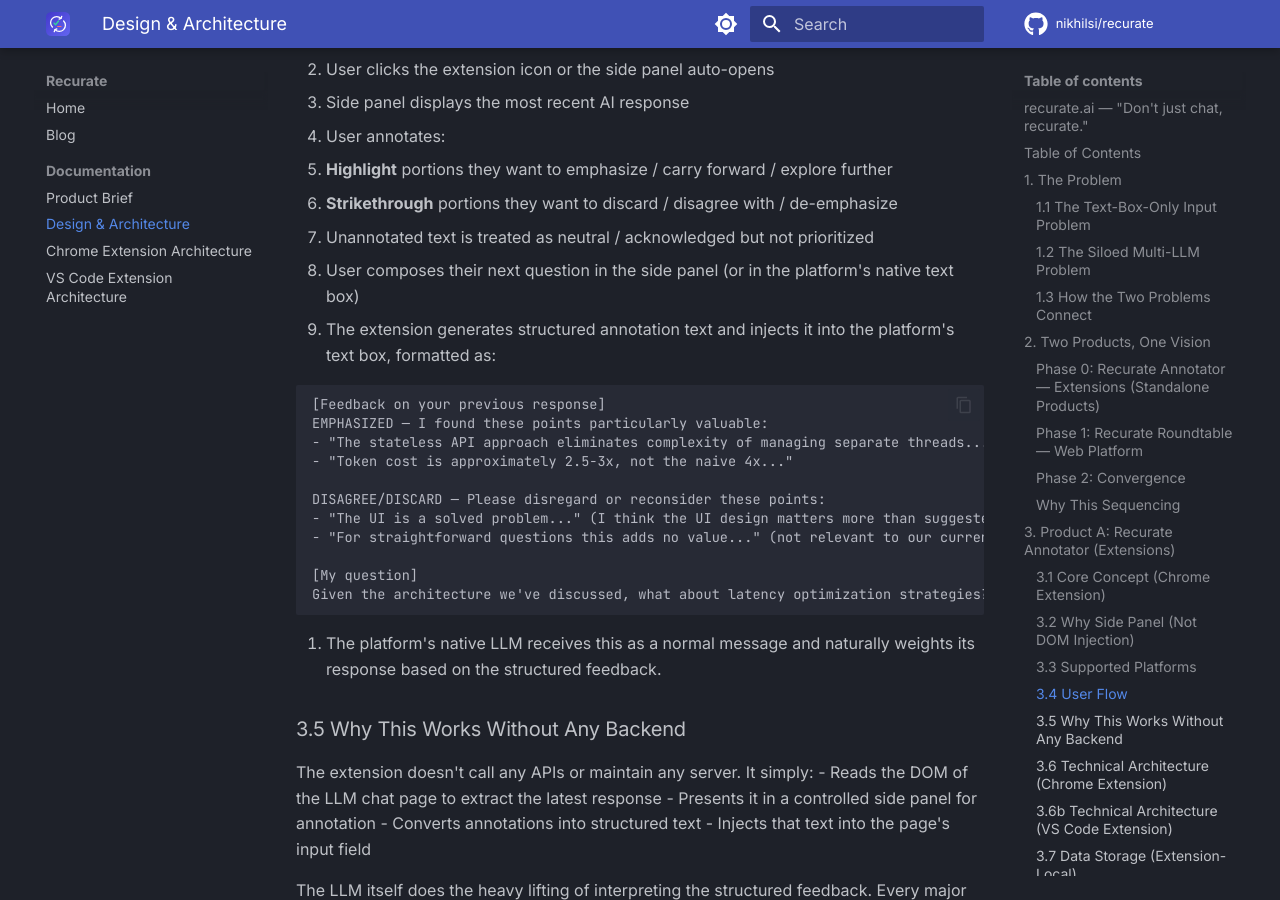
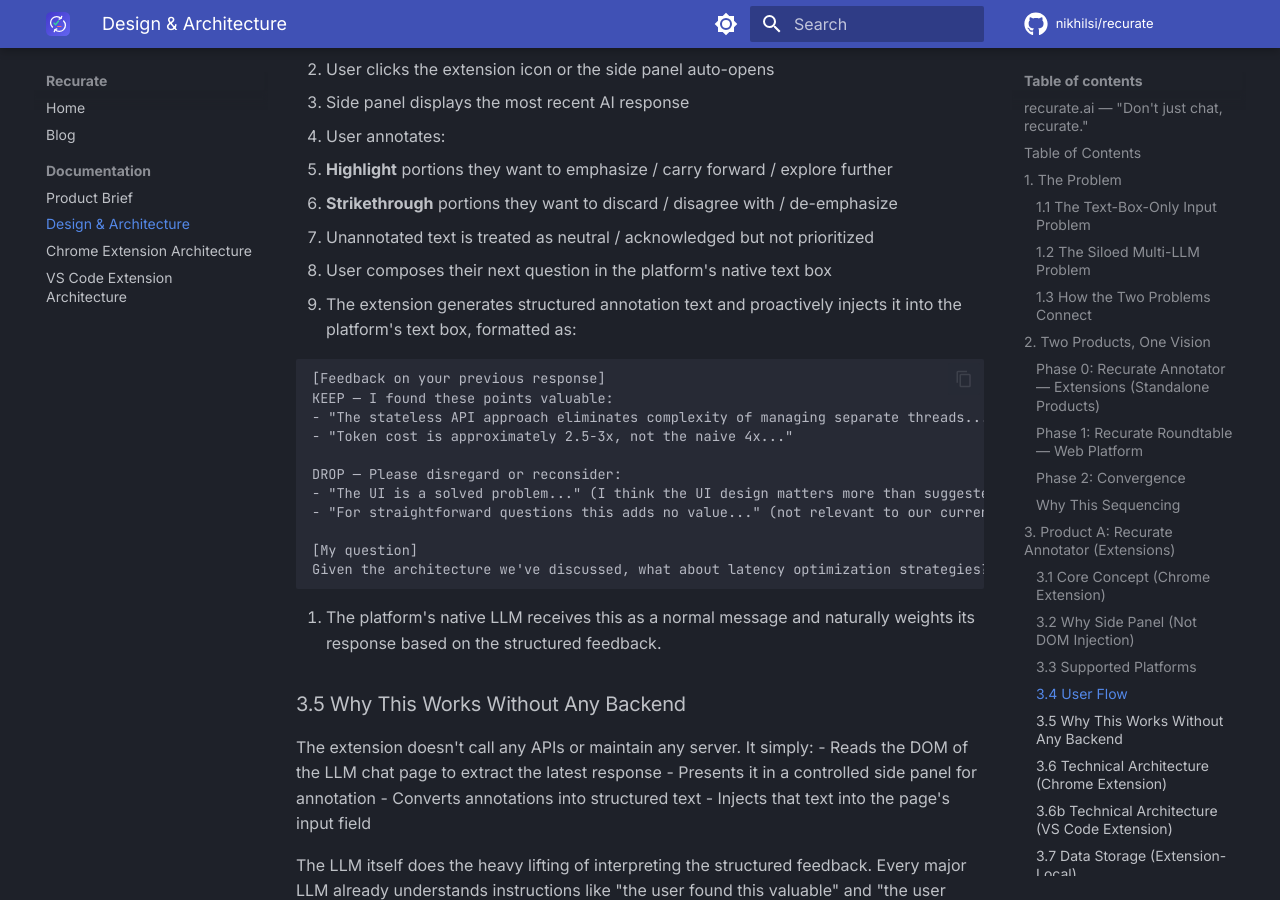
Before and after one commit to nikhilsi/recurate, an MkDocs documentation site: the page built from docs/design.md, in a window 1280 px wide and 900 px high, scrolled down 5171 px. Built offline with MkDocs 1.6.1 and Material for MkDocs 9.7.7, drawn with Linux system fonts in a browser that asks for light colours; comment, search, counter and statistics services are not loaded.

Commit message:
Fix doc inconsistencies: KEEP/DROP format, auto-inject flow, remove stale message type

````diff
--- a/docs/design.md
+++ b/docs/design.md
@@ -142,16 +142,16 @@ Additional platforms can be added by creating a new platform module (`lib/platfo
    - **Highlight** portions they want to emphasize / carry forward / explore further
    - **Strikethrough** portions they want to discard / disagree with / de-emphasize
    - Unannotated text is treated as neutral / acknowledged but not prioritized
-5. User composes their next question in the side panel (or in the platform's native text box)
-6. The extension generates structured annotation text and injects it into the platform's text box, formatted as:
+5. User composes their next question in the platform's native text box
+6. The extension generates structured annotation text and proactively injects it into the platform's text box, formatted as:
 
 ```
 [Feedback on your previous response]
-EMPHASIZED — I found these points particularly valuable:
+KEEP — I found these points valuable:
 - "The stateless API approach eliminates complexity of managing separate threads..."
 - "Token cost is approximately 2.5-3x, not the naive 4x..."
 
-DISAGREE/DISCARD — Please disregard or reconsider these points:
+DROP — Please disregard or reconsider:
 - "The UI is a solved problem..." (I think the UI design matters more than suggested)
 - "For straightforward questions this adds no value..." (not relevant to our current discussion)
 
````
Also changed, not shown: docs/extension-architecture.md (+0 -1 lines).
